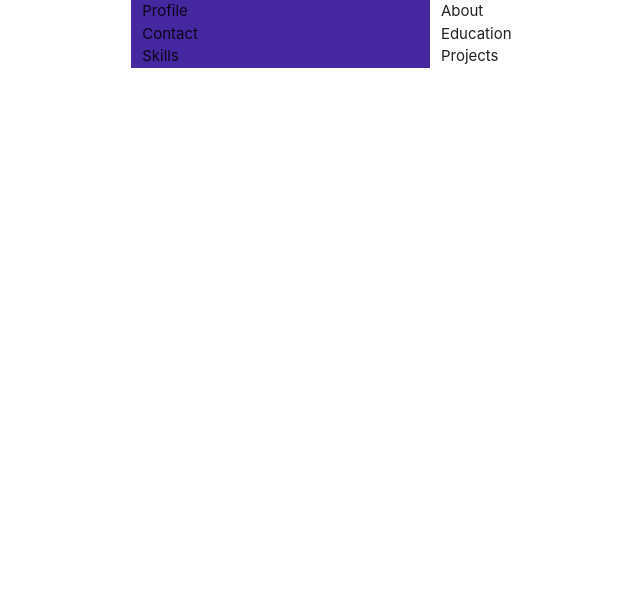
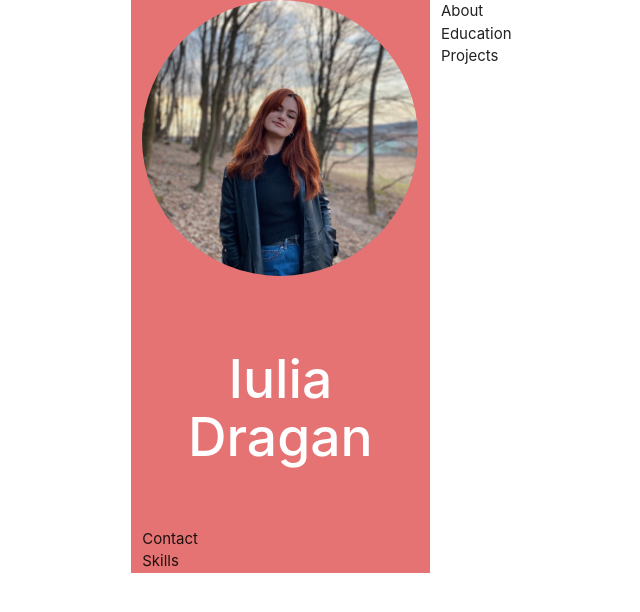
Before and after one commit to iuliadrgn/react-cv, a React (Create React App) app: page / in a window 1280 px wide. Shown: the top 612 px of the page, without its empty margins (61-701 px from the left). Built offline with nearby package versions, Linux system fonts and the light colour scheme.

Commit message:
profile image and name

```diff
--- a/src/components/pages/Home.js
+++ b/src/components/pages/Home.js
@@ -12,7 +12,7 @@ class Home extends Component {
         return (
             <section>
                 <div className="row">
-                    <div className="col s12 m12 l4 deep-purple darken-3">
+                    <div className="col s12 m12 l4 red lighten-2">
                         <Profile/>
                         <Contact/>
                         <Skills/>
--- a/src/components/pages/profile/Profile.js
+++ b/src/components/pages/profile/Profile.js
@@ -1,10 +1,26 @@
 import React, {Component} from 'react';
+import ImgProfile from "../../images/me.jpeg";
 
 class Profile extends Component {
     render() {
         return (
             <div>
-               Profile
+                <div className="avatarImg">
+                    <img className="circle responsive-img"
+                         src={ImgProfile}
+                         alt="Iulia Dragan"
+                         />
+                </div>
+                <div className="card red lighten-2 z-depth-0">
+                    <div className="card-content center social">
+                        <h2 className="white-text text-lighten-3">
+                            <strong>
+                                Iulia Dragan
+                            </strong>
+                        </h2>
+
+                    </div>
+                </div>
             </div>
         );
     }
```
Also changed, not shown: src/components/images/me.jpeg (added).
